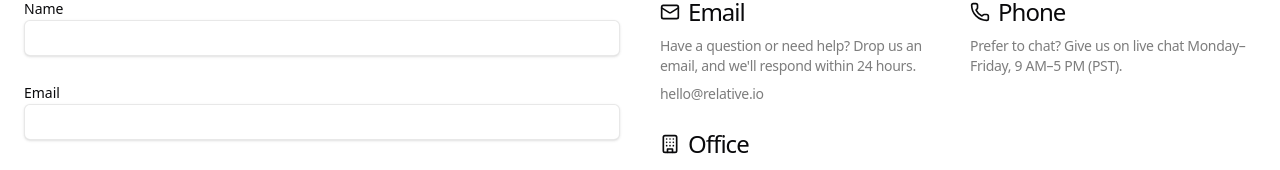
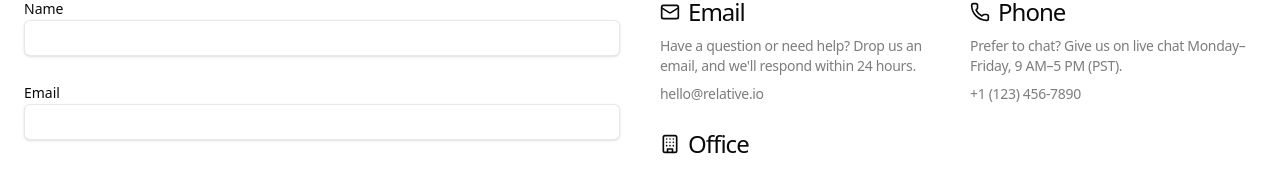
Before and after one commit to Writehand-Solutions/websitetry, a Next.js app: page /contact in a window 1280 px wide. Shown: the part 418-588 px from the top of the page. Built offline with nearby package versions, Linux system fonts and the light colour scheme.

Commit message:
fix: Uncomment contact

```diff
--- a/src/components/sections/contact.tsx
+++ b/src/components/sections/contact.tsx
@@ -26,7 +26,7 @@ const contactMethods = [
     title: 'Phone',
     description:
       'Prefer to chat? Give us on live chat Monday–Friday, 9 AM–5 PM (PST).',
-    // contact: '+1 (123) 456-7890',
+    contact: '+1 (123) 456-7890',
   },
   {
     icon: Building,
```
